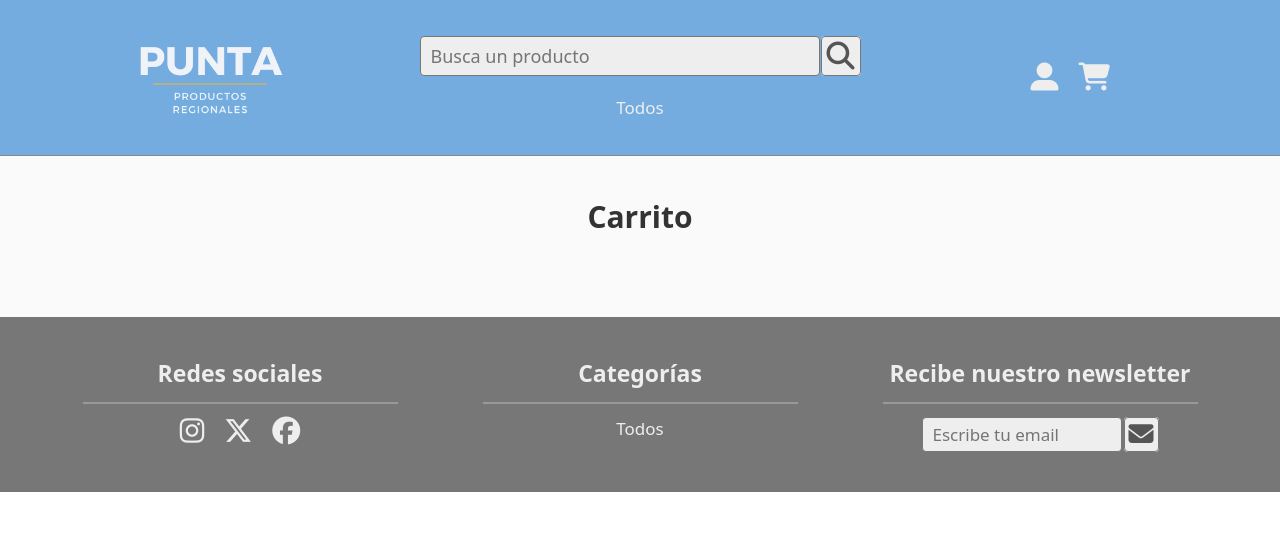
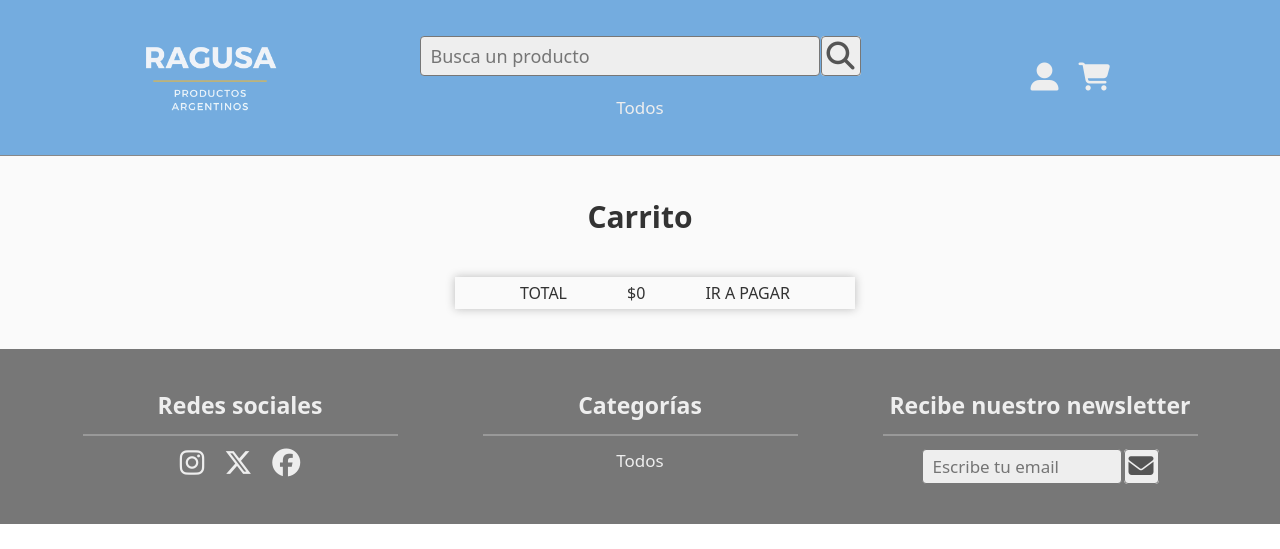
Before and after one commit to lautaroreche/E-Commerce-Django, a Django app: page /cart/ in a window 1280 px wide. Shown: the top 549 px of the page. Run offline with Django 5.2, Linux system fonts and the light colour scheme; data that the repository does not hold is empty.

Commit message:
Improve cart

```diff
--- a/cart/cart.py
+++ b/cart/cart.py
@@ -62,6 +62,6 @@ class Cart():
 
     def get_total(self):
         total = 0
-        for key, value in self.get_subtotal():
+        for key, value in self.get_subtotal().items():
             total += int(value)
         return total
--- a/ecommerce_app/static/styles/style.css
+++ b/ecommerce_app/static/styles/style.css
@@ -147,9 +147,15 @@ h1, h2 {
     font-weight: 500;
 }
 
+.card-producto div {
+    position: relative;
+    display: inline-block;
+}
+
 .card-producto img {
     width: 180px;
     height: 180px;
+    display: block;
 }
 
 hr {
@@ -461,22 +467,32 @@ footer div {
 
 .cards-container-cart {
     display: flex;
+    flex-direction: row;
+    justify-content: center;
+    gap: 30px;
+}
+
+
+.cards-producto-cart {
+    display: flex;
     flex-direction: column;
     align-items: center;
-    max-width: 600px;
+    gap: 15px;
 }
 
 .card-producto-cart {
-    padding: 10px;
+    padding: 5px;
     display: flex;
     flex-direction: row;
     align-items: center;
     justify-content: space-around;
+    width: 600px;
+    box-shadow: 0 0 10px #bbb;
 }
 
 .card-producto-cart img {
-    width: 90px;
-    height: 90px;
+    width: 80px;
+    height: 80px;
 }
 
 .info-cantidad-cart {
@@ -492,7 +508,7 @@ footer div {
     flex-direction: column;
     align-items: center;
     justify-content: space-evenly;
-    width: 300px;
+    width: 260px;
 }
 
 .detalle-producto-cart .nombre-producto {
@@ -500,13 +516,49 @@ footer div {
     width: 100%;
     height: 30px;
     text-align: center;
+    font-size: 16px;
 }
 
 .subtotal_cart {
-    width: 150px;
+    display: flex;
+    flex-direction: column;
+    align-items: center;
+    justify-content: space-evenly;
+    width: 80px;
 }
 
 .fa-trash-can {
     cursor: pointer;
     color: #ff0000;
 }
+
+.subtotal-price {
+    font-size: 20px;
+    font-weight: 500;
+}
+
+.trash {
+    width: 100px;
+    text-align: center;
+}
+
+.subtotal-price-detail {
+    font-size: 11px;
+}
+
+.card-total-cart {
+    padding: 5px;
+    display: flex;
+    align-items: start;
+    justify-content: space-evenly;
+    box-shadow: 0 0 10px #bbb;
+    width: 400px;
+}
+
+.fa-heart {
+    position: absolute;
+    top: 10px;
+    right: 10px;
+    font-size: 20px;
+    color: red;
+}
--- a/ecommerce_app/templates/base.html
+++ b/ecommerce_app/templates/base.html
@@ -7,12 +7,12 @@
     <title>{% block title %}{% endblock %}</title>
     <link rel="stylesheet" href="{% static 'styles/style.css' %}">
     <link rel="stylesheet" href="https://cdnjs.cloudflare.com/ajax/libs/font-awesome/6.5.1/css/all.min.css">
-    <link rel="icon" href="{% static 'images/favicon.png' %}" type="image/x-icon">
+    <link rel="icon" href="{% static 'images/favicon-32x32.png' %}" type="image/x-icon">
 </head>
 <body>
     <header>
         <a href="{% url 'home' %}">
-            <img src="{% static 'images/punta.png' %}" alt="Logo">
+            <img src="{% static 'images/ragusa.png' %}" alt="Logo">
         </a>
         <nav>
             <div class="buscador-menu">
--- a/ecommerce_app/templates/cart.html
+++ b/ecommerce_app/templates/cart.html
@@ -7,6 +7,7 @@
     <main>
         <h2>Carrito</h2>
         <div class="cards-container-cart">
+            <div class="cards-producto-cart">
                 {% if request.session.cart.items %}
                     {% for id, producto in request.session.cart.items %}
                         <div class="card-producto-cart">
@@ -26,16 +27,29 @@
                             <div class="subtotal_cart">
                                 {% for id_subtotal, subtotal in subtotal_dict.items %}
                                     {% if id_subtotal == id %}
-                                    <p>${{ subtotal }}</p>
+                                        <p class="subtotal-price">${{ subtotal|floatformat:0 }}</p>
                                     {% endif %}
                                 {% endfor %}
+                                {% if producto.quantity|stringformat:"s" > "1" %}
+                                    <p class="subtotal-price-detail">(${{producto.price|floatformat:0}} x {{producto.quantity}})</p>
+                                {% endif %}
                             </div>
-                        <div>
+                            <div class="trash">
+                                <a href="{% url 'remove' id %}">
                                     <i class="fa-solid fa-trash-can"></i>
+                                </a>
                             </div>
                         </div>
                     {% endfor %}
                 {% endif  %}
             </div>
+            <div class="card-total-cart">
+                <p>TOTAL</p>
+                <p>${{ total|floatformat:0 }}</p>
+                <a href="">
+                    IR A PAGAR
+                </a>
+            </div>
+        </div>
     </main>
 {% endblock %}
--- a/ecommerce_app/templates/home.html
+++ b/ecommerce_app/templates/home.html
@@ -1,11 +1,11 @@
 {% extends 'base.html' %}
 
-{% block title %}Punta - Productos regionales{% endblock %}
+{% block title %}Ragusa - Productos argentinos{% endblock %}
 
 {% block content %}
     <main>
         <div>
-            <h1>Punta - Productos regionales</h1>
+            <h1>Ragusa - Productos argentinos</h1>
         </div>
         {% include 'product_cards.html' %}
     </main>
--- a/ecommerce_app/templates/product_cards.html
+++ b/ecommerce_app/templates/product_cards.html
@@ -2,7 +2,10 @@
 <div class="cards-container">
     {% for producto in productos %}
         <div class="card-producto">
-            <img src="{% static producto.image %}" alt="{{ producto.name }}">
+            <div>
+                <img src="{% static producto.image %}" alt="{{ producto.name }}">
+                <i class="fa-regular fa-heart"></i>
+            </div>
             <hr>
             <p class="nombre-producto">{{ producto.name }}</p>
             <div class="final-card">
```
Also changed, not shown: ecommerce_app/static/images/favicon-32x32.png (added), ecommerce_app/static/images/favicon.png (deleted), ecommerce_app/static/images/punta.png (deleted), ecommerce_app/static/images/ragusa.png (added). Lines whose indentation alone changed are shown as unchanged.
